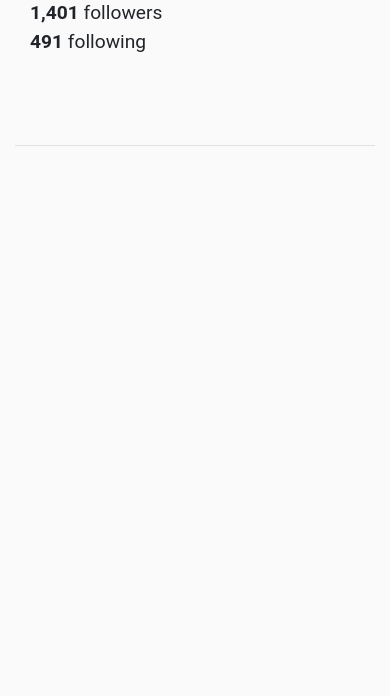
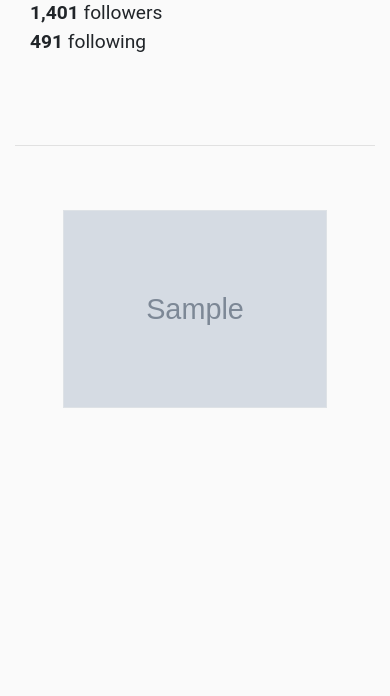
Before and after one commit to aguitartc/Platzigram, a Django app: template templates/users/detail.html in a window 390 px wide. Shown: the part 228-924 px from the top of the page. Run offline with Django 3.2, Linux system fonts and the light colour scheme; the template is opened without the code that fills it: most values are stand-ins (such as "Sample title", 1, 10 or a date in 2020); grey boxes marked "Sample" are stand-in pictures; some libraries are stand-ins or nearby versions.

Commit message:
des d la foto del user de la barra nav vagi al detall del user i s'afegeix la mostra de posts del user al detail del user

```diff
--- a/templates/posts/feed.html
+++ b/templates/posts/feed.html
@@ -11,7 +11,9 @@
             {% for post in posts %}
             <div class="col-sm-12 col-md-8 offset-md-2 mt-5 p-0 post-container">
                 <div class="media pt-3 pl-3 pb-1">
-                    <img class="mr-3 rounded-circle" height="35" src="{{ post.profile.picture.url }}" alt="{{ post.user.get_full_name }}">
+                    <a href="{% url 'users:detail' post.user.username %}">
+                        <img class="mr-3 rounded-circle" height="35" src="{{ post.profile.picture.url }}" alt="{{ post.user.get_full_name }}">
+                    </a>
                     <div class="media-body">
                         <p style="margin-top: 5px;">{{ post.user.get_full_name  }}</p>
                     </div>
--- a/templates/users/detail.html
+++ b/templates/users/detail.html
@@ -52,4 +52,16 @@
 
     <hr>
 
+    <div class="container" id="user-posts">
+        <div class="row mt-3">
+            {% for post in posts %}
+            <div class="col-sm-4 pt-5 pb-5 pr-5 pl-5 d-flex justify-content-center align-items-center">
+                <a href="" class="border">
+                    <img src="{{ post.photo.url }}" alt="{{ post.title }}" class="img-fluid"/>
+                </a>
+            </div>
+            {% endfor %}
+        </div>
+    </div>
+
 {% endblock %}
```
